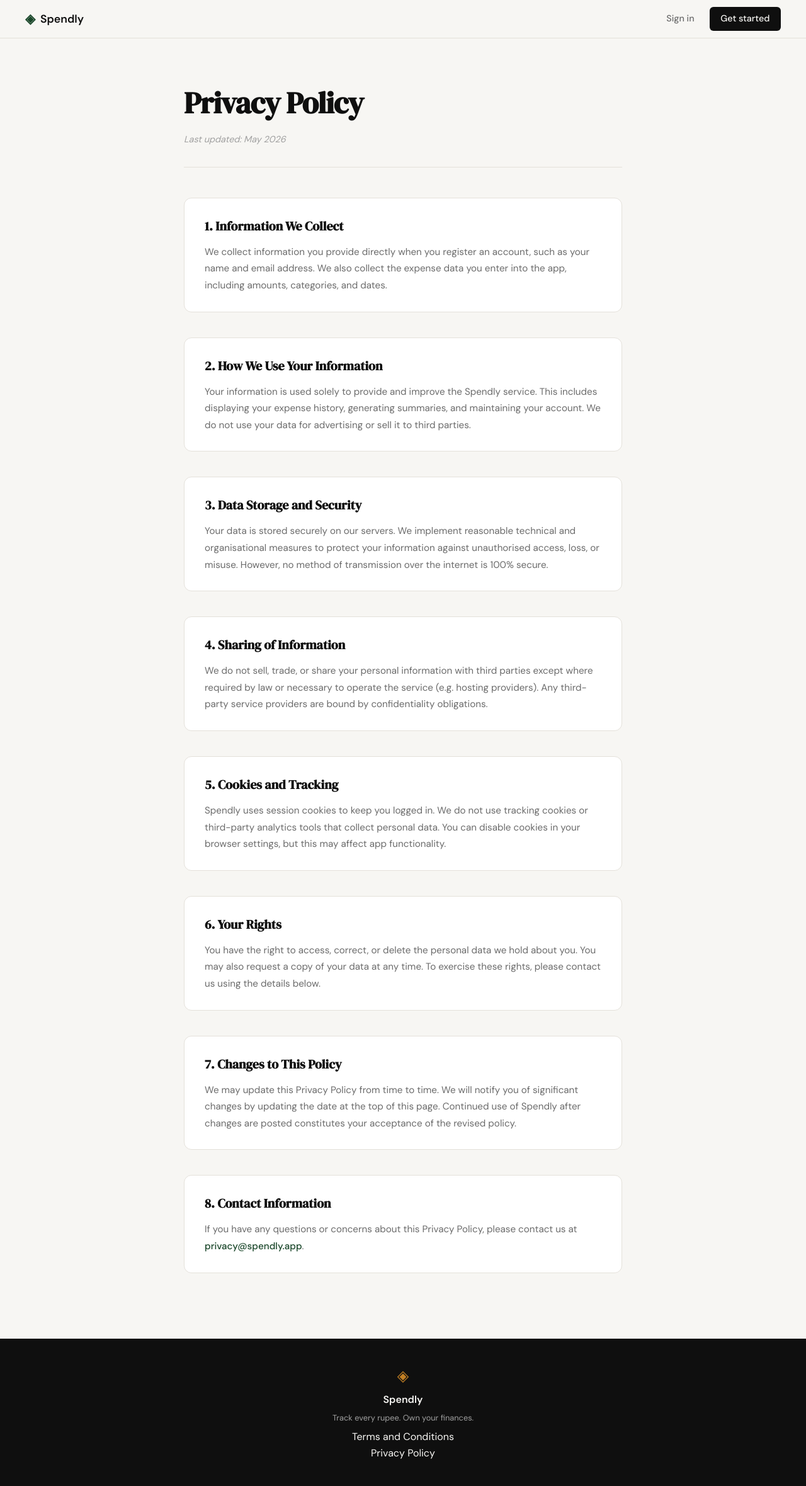
After one commit to raviroy1041/spendly, a Flask app: page /privacy in a window 1280 px wide. The commit adds this page. Shown: the whole page at 63% size. Run offline with Flask 3, Linux system fonts and the light colour scheme.

Commit message:
added terms and privacy policy

```diff
--- a/app.py
+++ b/app.py
@@ -26,6 +26,16 @@ def login():
 # Placeholder routes — students will implement these                  #
 # ------------------------------------------------------------------ #
 
+@app.route("/terms")
+def terms():
+    return render_template("terms.html")
+
+
+@app.route("/privacy")
+def privacy():
+    return render_template("privacy.html")
+
+
 @app.route("/logout")
 def logout():
     return "Logout — coming in Step 3"
--- a/static/css/style.css
+++ b/static/css/style.css
@@ -508,6 +508,70 @@ a { color: inherit; text-decoration: none; }
 }
 
 /* ------------------------------------------------------------------ */
+/* Terms & Privacy pages                                               */
+/* ------------------------------------------------------------------ */
+
+.terms-container,
+.privacy-container {
+    max-width: 760px;
+    margin: 0 auto;
+    padding: 4rem 2rem;
+}
+
+.terms-container h1,
+.privacy-container h1 {
+    font-family: var(--font-display);
+    font-size: clamp(2rem, 4vw, 3rem);
+    color: var(--ink);
+    letter-spacing: -0.02em;
+    margin-bottom: 0.5rem;
+}
+
+.terms-container > p,
+.privacy-container > p {
+    font-size: 0.9rem;
+    color: var(--ink-faint);
+    margin-bottom: 3rem;
+    padding-bottom: 2rem;
+    border-bottom: 1px solid var(--border);
+}
+
+.terms-container section,
+.privacy-container section {
+    margin-bottom: 2.5rem;
+    padding: 1.75rem 2rem;
+    background: var(--paper-card);
+    border: 1px solid var(--border);
+    border-radius: var(--radius-md);
+}
+
+.terms-container section h2,
+.privacy-container section h2 {
+    font-family: var(--font-display);
+    font-size: 1.25rem;
+    color: var(--ink);
+    margin-bottom: 0.75rem;
+}
+
+.terms-container section p,
+.privacy-container section p {
+    font-size: 0.95rem;
+    color: var(--ink-muted);
+    line-height: 1.75;
+}
+
+.terms-container section p a,
+.privacy-container section p a {
+    color: var(--accent);
+    font-weight: 500;
+}
+
+.terms-container section p a:hover,
+.privacy-container section p a:hover {
+    text-decoration: underline;
+}
+
+/* ------------------------------------------------------------------ */
 /* Responsive                                                          */
 /* ------------------------------------------------------------------ */
 
--- /dev/null
+++ b/templates/privacy.html
@@ -0,0 +1,50 @@
+{% extends "base.html" %}
+
+{% block title %}Privacy Policy — Spendly{% endblock %}
+
+{% block content %}
+<div class="privacy-container">
+    <h1>Privacy Policy</h1>
+    <p><em>Last updated: May 2026</em></p>
+
+    <section>
+        <h2>1. Information We Collect</h2>
+        <p>We collect information you provide directly when you register an account, such as your name and email address. We also collect the expense data you enter into the app, including amounts, categories, and dates.</p>
+    </section>
+
+    <section>
+        <h2>2. How We Use Your Information</h2>
+        <p>Your information is used solely to provide and improve the Spendly service. This includes displaying your expense history, generating summaries, and maintaining your account. We do not use your data for advertising or sell it to third parties.</p>
+    </section>
+
+    <section>
+        <h2>3. Data Storage and Security</h2>
+        <p>Your data is stored securely on our servers. We implement reasonable technical and organisational measures to protect your information against unauthorised access, loss, or misuse. However, no method of transmission over the internet is 100% secure.</p>
+    </section>
+
+    <section>
+        <h2>4. Sharing of Information</h2>
+        <p>We do not sell, trade, or share your personal information with third parties except where required by law or necessary to operate the service (e.g. hosting providers). Any third-party service providers are bound by confidentiality obligations.</p>
+    </section>
+
+    <section>
+        <h2>5. Cookies and Tracking</h2>
+        <p>Spendly uses session cookies to keep you logged in. We do not use tracking cookies or third-party analytics tools that collect personal data. You can disable cookies in your browser settings, but this may affect app functionality.</p>
+    </section>
+
+    <section>
+        <h2>6. Your Rights</h2>
+        <p>You have the right to access, correct, or delete the personal data we hold about you. You may also request a copy of your data at any time. To exercise these rights, please contact us using the details below.</p>
+    </section>
+
+    <section>
+        <h2>7. Changes to This Policy</h2>
+        <p>We may update this Privacy Policy from time to time. We will notify you of significant changes by updating the date at the top of this page. Continued use of Spendly after changes are posted constitutes your acceptance of the revised policy.</p>
+    </section>
+
+    <section>
+        <h2>8. Contact Information</h2>
+        <p>If you have any questions or concerns about this Privacy Policy, please contact us at <a href="mailto:privacy@spendly.app">privacy@spendly.app</a>.</p>
+    </section>
+</div>
+{% endblock %}
```
Also changed, not shown: Prompt.txt (+31 -1 lines), templates/terms.html (added, +45 -0 lines).
